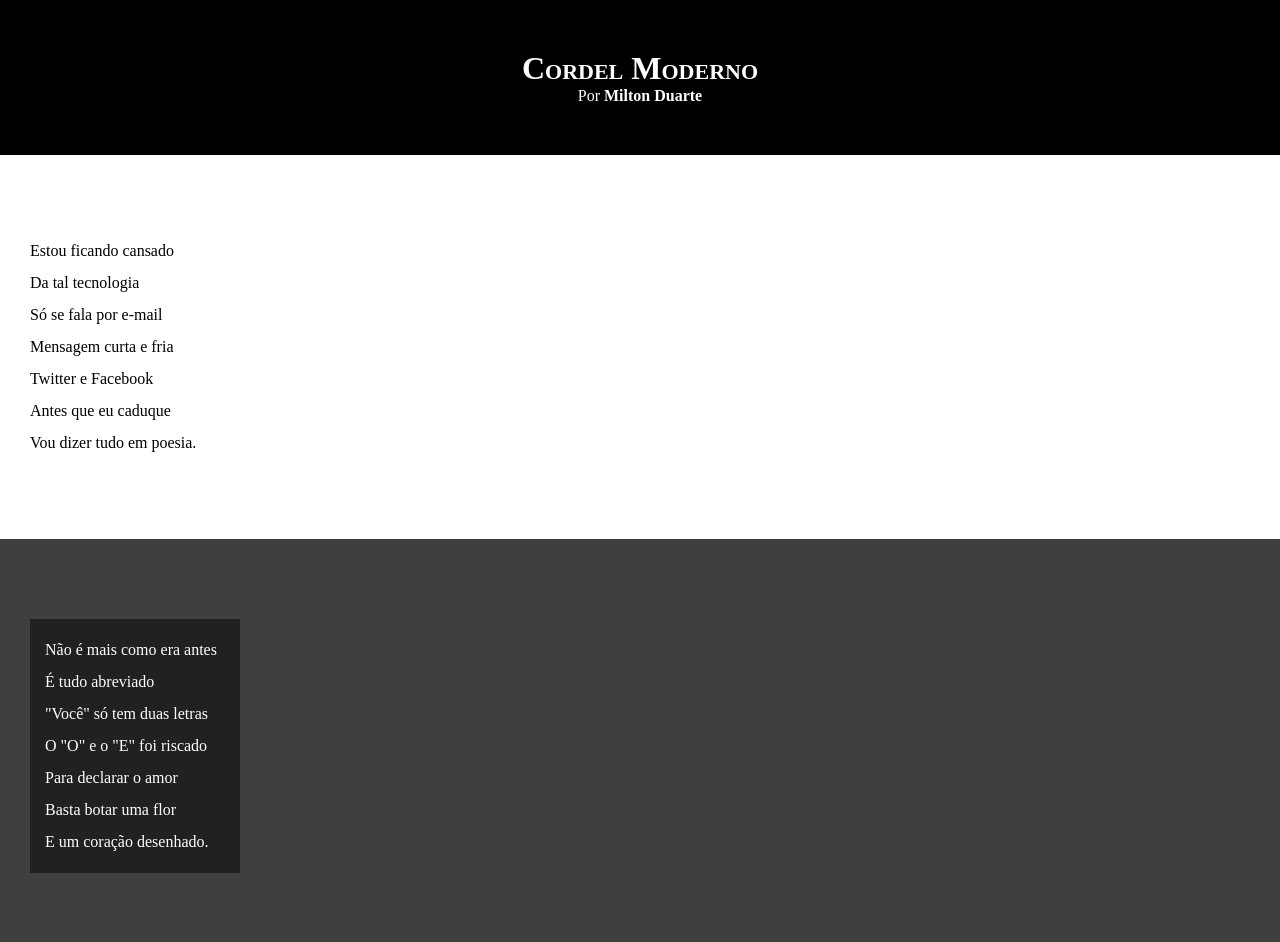
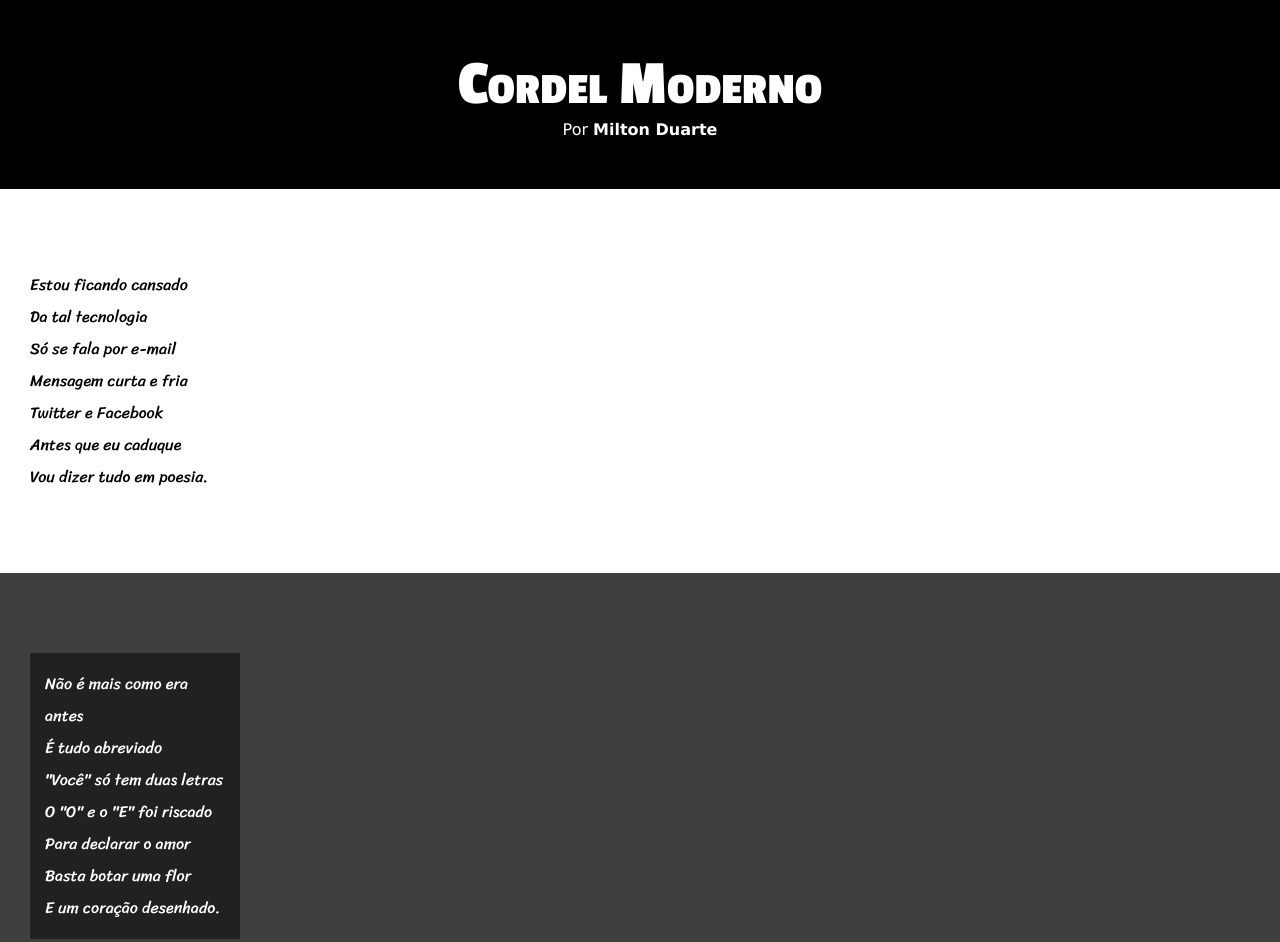
Before and after one commit to Gustavo-Dias-11/projeto-cordel, a plain HTML site: page index.html in a window 1280 px wide. Shown: the top 942 px of the page. Drawn offline with Linux system fonts and the light colour scheme.

Commit message:
atualizei o estilo

```diff
--- a/style.css
+++ b/style.css
@@ -1,4 +1,14 @@
 @charset "UTF-8";
+
+
+@import url('https://fonts.googleapis.com/css2?family=Passion+One:wght@400;700;900&family=Sriracha&display=swap');
+
+:root {
+    --fontnormal: Verdana, Geneva, Tahoma, sans-serif;
+    --font2: "Passion One", sans-serif;
+    --font3: "Sriracha", cursive;
+}
+
 
 * {
     margin: 0px;
@@ -7,6 +17,7 @@
 html, body {
     min-height: 100%;
     background-color: darkgray;
+    font-family: var(--fontnormal);
 }
 header {
     background-color: black;
@@ -17,6 +28,8 @@ header > h1 {
     padding-top: 50px ;
     font-variant: small-caps;
     /* text-transform: uppercase; tambem funciona mas deixa as letras muito gritantes*/
+    font-family: var(--font2);
+    font-size: 4em;
 }
 header > p {
     padding-bottom: 50px;
@@ -34,6 +47,7 @@ section {
     padding-bottom: 10vh;
     line-height: 2em;
     padding-left: 30px;
+    font-family: var(--font3);
 }
 .normal {
     background-color: white;
```
